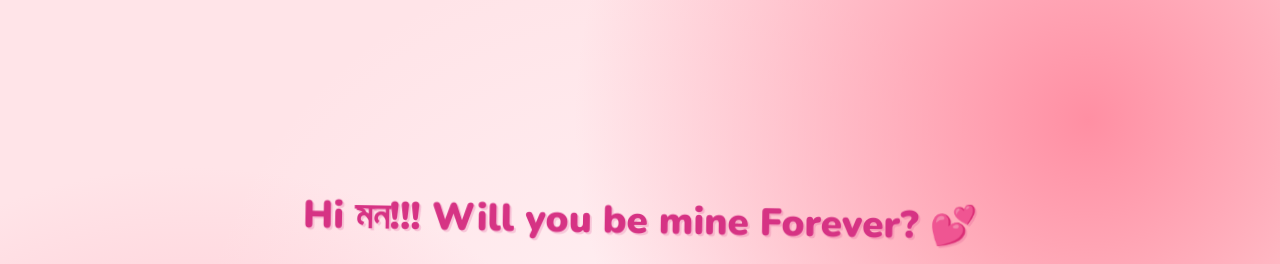
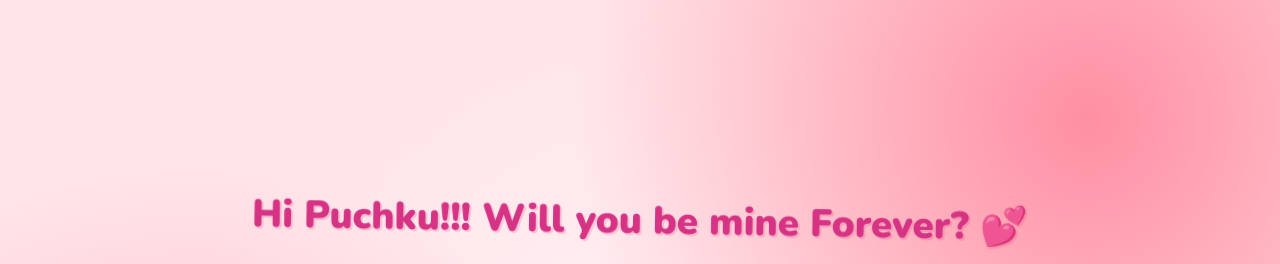
Before and after one commit to kunalmistry260501-prog/My-Valentine, a plain HTML site: page index.html in a window 1280 px wide. Shown: the top 264 px of the page. Drawn offline with nearby package versions, Linux system fonts and the light colour scheme; grey boxes are pictures that could not be loaded.

Commit message:
Update index.html

```diff
--- a/index.html
+++ b/index.html
@@ -3,7 +3,7 @@
 <head>
     <meta charset="UTF-8">
     <meta name="viewport" content="width=device-width, initial-scale=1.0">
-    <title>Hi মন!!! Will you be mine Forever? 💕</title>
+    <title>Hi Puchku!!! Will you be mine Forever? 💕</title>
     <link rel="preconnect" href="https://fonts.googleapis.com">
     <link href="https://fonts.googleapis.com/css2?family=Nunito:wght@400;700;800;900&display=swap" rel="stylesheet">
     <link rel="stylesheet" href="style.css">
@@ -12,7 +12,7 @@
     <div class="hearts-bg"></div>
 
     <div class="container">
-        <h1>Hi মন!!! Will you be mine Forever? 💕</h1>
+        <h1>Hi Puchku!!! Will you be mine Forever? 💕</h1>
 
         <div class="gif-container">
             <img id="cat-gif" src="https://media.tenor.com/EBV7OT7ACfwAAAAj/u-u-qua-qua-u-quaa.gif" alt="cute character">
```
